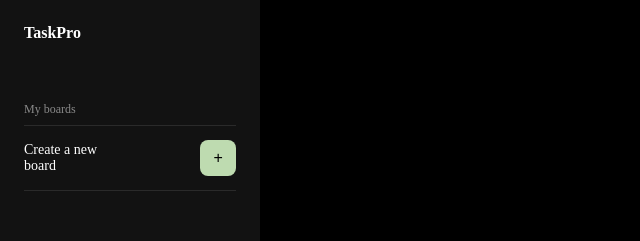
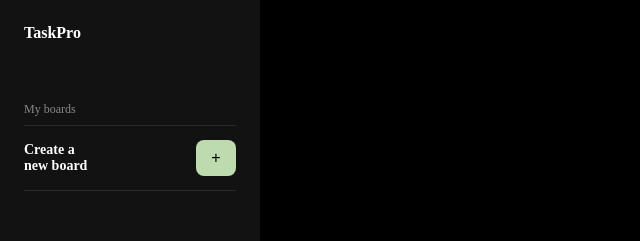
Before and after one commit to nazinamari/TaskPro, a React (Vite) app: page /home in a window 1280 px wide. Shown: the top 241 px of the page, without its empty margins (0-640 px from the left). Built offline with nearby package versions, Linux system fonts and the light colour scheme.

Commit message:
upd styles

```diff
--- a/src/components/SideBar/SideBar.jsx
+++ b/src/components/SideBar/SideBar.jsx
@@ -26,7 +26,7 @@ export default function SideBar() {
         <LogoComponent />
         <h4 className={css.title}>My boards</h4>
         <div className={css.wrapper}>
-          <p>Create a new board</p>
+          <p className={css.text}>Create a new board</p>
           <button
             type="button"
             onClick={handleCreateModal}
--- a/src/components/SideBar/SideBar.module.css
+++ b/src/components/SideBar/SideBar.module.css
@@ -27,7 +27,7 @@
   font-size: 14px;
   /* margin-bottom: 206px; */
   font-weight: medium;
-  gap: 80px;
+  gap: 60px;
 }
 .addBtn {
   width: 40px;
@@ -41,6 +41,7 @@
   border-radius: 8px;
   cursor: pointer;
   font-size: 16px;
+  line-height: 0;
 }
 .helpWrapper {
   background-color: #1f1f1f;
@@ -77,3 +78,8 @@
   background-color: inherit;
   color: #ffffff;
 }
+.text {
+  display: block;
+  width: 76px;
+  font-weight: 900;
+}
```
